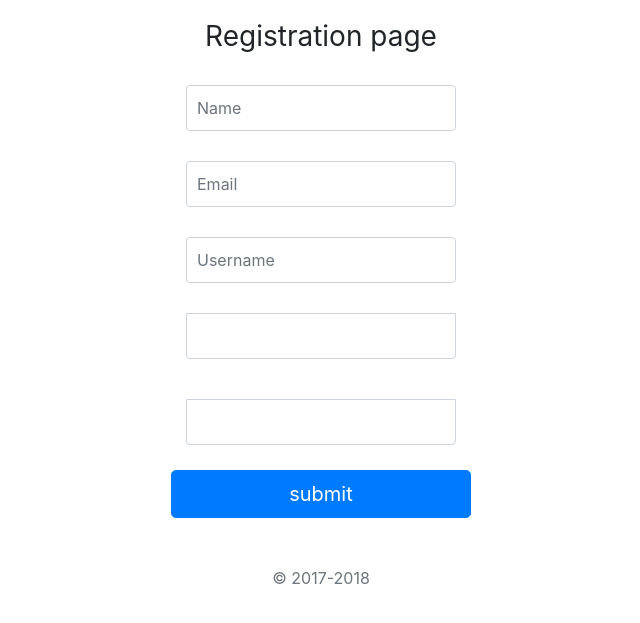
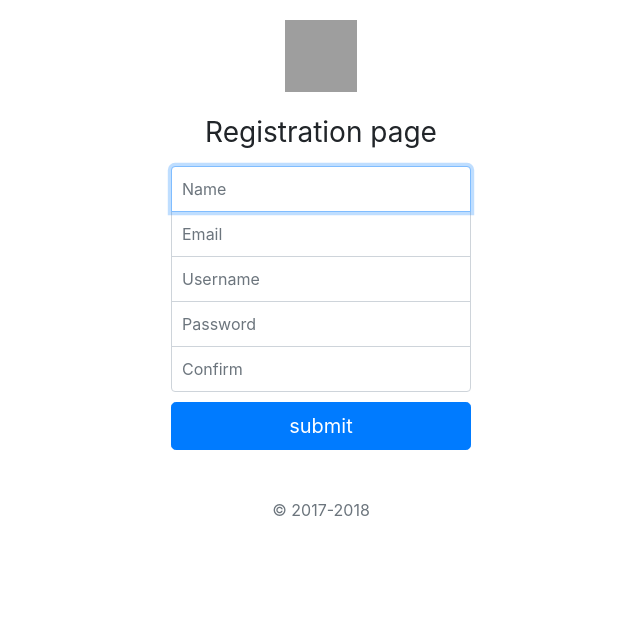
Before and after one commit to nickspacemonkey/webapp, a Flask app: page /register in a window 1280 px wide. Shown: the part 61-684 px from the top of the page, without its empty margins (319-959 px from the left). Run offline with Flask 2, Linux system fonts and the light colour scheme; some libraries are stand-ins or nearby versions; grey boxes are pictures that could not be loaded.

Commit message:
Updated the registration page. No longer using WTForms validation or form manager

```diff
--- a/app.py
+++ b/app.py
@@ -34,14 +34,11 @@
     return render_template('article.html', id = id)
 
 class RegiserForm(Form):
-        name = StringField('Name', render_kw={"placeholder": "Name"}, validators=[validators.input_required(), validators.Length(min=1, max=50)])
-        username = StringField('Username', render_kw={"placeholder": "Username"}, validators=[validators.input_required(), validators.Length(min=4, max=25)])
-        email = StringField('Email', render_kw={"placeholder": "Email"}, validators=[validators.input_required(), validators.Length(min=6, max=50)])
-        password = PasswordField('Password', [
-            validators.DataRequired(),
-            validators.EqualTo('confirm', message='Passwords do not match')
-        ])
-        confirm = PasswordField('Confirm Password')
+        name = StringField()
+        username = StringField()
+        email = StringField()
+        password = PasswordField()
+        confirm = PasswordField()
 
 @app.route('/register', methods=['GET', 'POST'])
 def register():
@@ -61,7 +58,7 @@
 
         cur.close()
 
-        flash('You are now registered', 'sucess')
+        flash('You are now registered please login', 'sucess')
 
         return redirect(url_for('login'))
 
--- a/static/style.css
+++ b/static/style.css
@@ -25,13 +25,57 @@
 .form-group .form-control:focus {
   z-index: 2;
 }
+
+.form-group input[type="name"] {
+  margin-bottom: -1px;
+  border-bottom-right-radius: 0;
+  border-bottom-left-radius: 0;
+}
+
+.form-group input[type="email"] {
+  margin-bottom: -1px;
+  border-top-left-radius: 0;
+  border-top-right-radius: 0;
+  border-bottom-right-radius: 0;
+  border-bottom-left-radius: 0;
+}
+
 .form-group input[type="username"] {
   margin-bottom: -1px;
   border-bottom-right-radius: 0;
   border-bottom-left-radius: 0;
+  border-top-left-radius: 0;
+  border-top-right-radius: 0;
 }
+
 .form-group input[type="password"] {
+  margin-bottom: -1px;
+  border-bottom-right-radius: 0;
+  border-bottom-left-radius: 0;
+  border-top-left-radius: 0;
+  border-top-right-radius: 0;
+}
+
+.form-group input[name="confirm"] {
   margin-bottom: 10px;
   border-top-left-radius: 0;
   border-top-right-radius: 0;
+  border-bottom-right-radius: 0.25rem;
+  border-bottom-left-radius: 0.25rem;
 }
+
+.form-login input[type="username"] {
+  margin-bottom: -1px;
+  border-top-left-radius: 0.25rem;
+  border-top-right-radius: 0.25rem;
+  border-bottom-right-radius: 0;
+  border-bottom-left-radius: 0;
+}
+
+.form-login input[type="password"] {
+  margin-bottom: -1px;
+  border-top-left-radius: 0;
+  border-top-right-radius: 0;
+  border-bottom-right-radius: 0.25rem;
+  border-bottom-left-radius: 0.25rem;
+}
--- a/templates/includes/_formhelpers.html
+++ /dev/null
@@ -1,8 +0,0 @@
-{% macro render_field(field) %}
-  {{ field(**kwargs)|safe }}
-  {% if field.errors %}
-    {% for error in field.errors %}
-      <span class="help-inline">{{ error }}</span>
-    {% endfor %}
-  {% endif %}
-{% endmacro %}
--- a/templates/login.html
+++ b/templates/login.html
@@ -2,7 +2,7 @@
 
 {% block body %}
 
-<form class="form-group text-center" method="POST">
+<form class="form-group form-login text-center" method="POST">
 
       <img class="mb-4" src="https://getbootstrap.com/assets/brand/bootstrap-solid.svg" alt="" width="72" height="72">
 
--- a/templates/register.html
+++ b/templates/register.html
@@ -2,28 +2,26 @@
 
 {% block body %}
 
-{% from "includes/_formhelpers.html" import render_field%}
+<form id="myform" class="form-group text-center" role="form" method="POST" action="">
 
-<form class="form-group text-center" method="POST" action="">
+  <img class="mb-4" src="https://getbootstrap.com/assets/brand/bootstrap-solid.svg" alt="" width="72" height="72">
 
   <h1 class="h3 mb-3 font-weight-normal">Registration page</h1>
 
-  <div class="form-group">
-    {{render_field(form.name, class_="form-control")}}
-  </div>
-  <div class="form-group">
-    {{render_field(form.email, class_="form-control")}}
-  </div>
-  <div class="form-group">
-    {{render_field(form.username, class_="form-control")}}
-  </div>
-  <div class="form-group">
-    {{render_field(form.password, class_="form-control")}}
-  </div>
-  <div class="form-group">
-    {{render_field(form.confirm, class_="form-control")}}
-  </div>
+  <label for="inputName" class="sr-only">Name</label>
+  <input type="name" name="name" id="inputName" class="form-control" placeholder="Name" required autofocus>
 
+  <label for="inputEmail" class="sr-only">Email</label>
+  <input type="email" name="email" id="inputEmail" class="form-control" placeholder="Email" required>
+
+  <label for="inputUsername" class="sr-only">Username</label>
+  <input type="username" name="username" id="inputUsername" class="form-control" placeholder="Username" required>
+
+  <label for="inputPassword" class="sr-only">Password</label>
+  <input type="password" name="password" id="inputPassword" class="form-control" placeholder="Password" required>
+
+  <label for="inputConfirm" class="sr-only">Confirm</label>
+  <input type="password" name="confirm" class="form-control" id="inputPasswordConfirm" placeholder="Confirm" required>
   <p>
     <input type="submit" class="btn btn-lg btn-primary btn-block" value="submit" />
   </p>
@@ -33,4 +31,22 @@
 
 </form>
 
+
+<script>
+var password = document.getElementById("inputPassword")
+  , confirm_password = document.getElementById("inputPasswordConfirm");
+
+function validatePassword(){
+  if(password.value != confirm_password.value) {
+    confirm_password.setCustomValidity("Passwords don't Match");
+  } else {
+    confirm_password.setCustomValidity('');
+  }
+}
+
+password.onchange = validatePassword;
+confirm_password.onkeyup = validatePassword;
+</script>
+
+
 {% endblock %}
```
